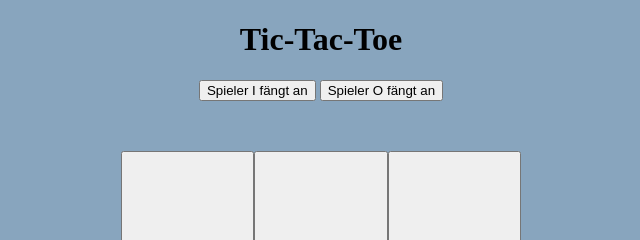
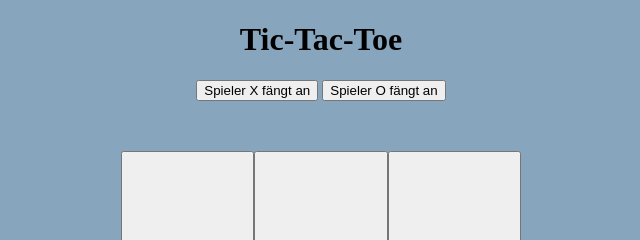
Before and after one commit to SenfundToast/HTML-Basics, a plain HTML site: page 03_HTML & JS/tic tac toe/index.html in a window 1280 px wide. Shown: the top 240 px of the page, 319-959 px from the left. Drawn offline with Linux system fonts and the light colour scheme.

Commit message:
X fängt an

```diff
--- a/03_HTML & JS/tic tac toe/index.html
+++ b/03_HTML & JS/tic tac toe/index.html
@@ -13,7 +13,7 @@
 <body>
     <div>
         <h1>Tic-Tac-Toe</h1>
-        <button id="addTask"> Spieler I fängt an </button>
+        <button id="addTask"> Spieler X fängt an </button>
         <button id="addTask"> Spieler O fängt an </button>
 
         <div id="container">
```
